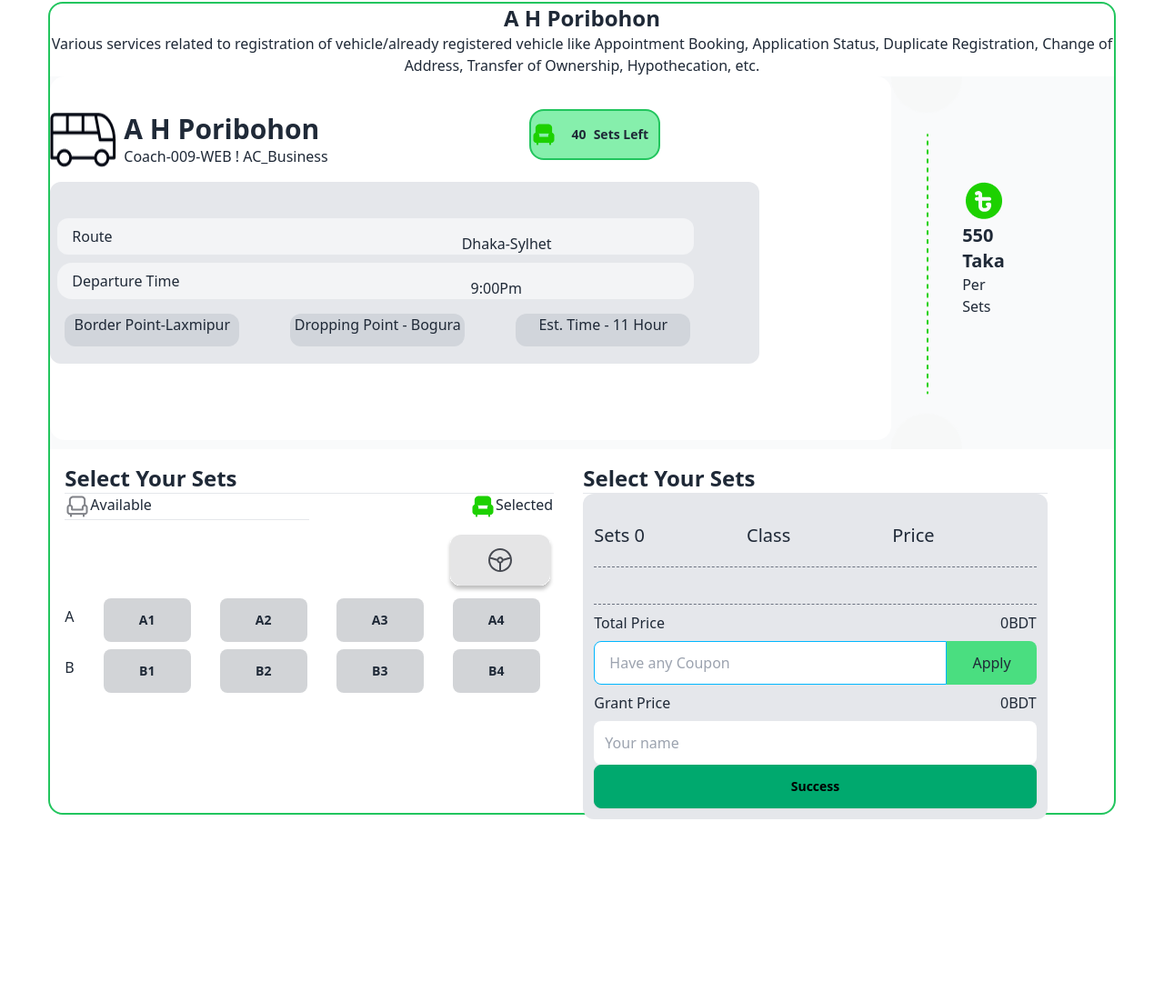
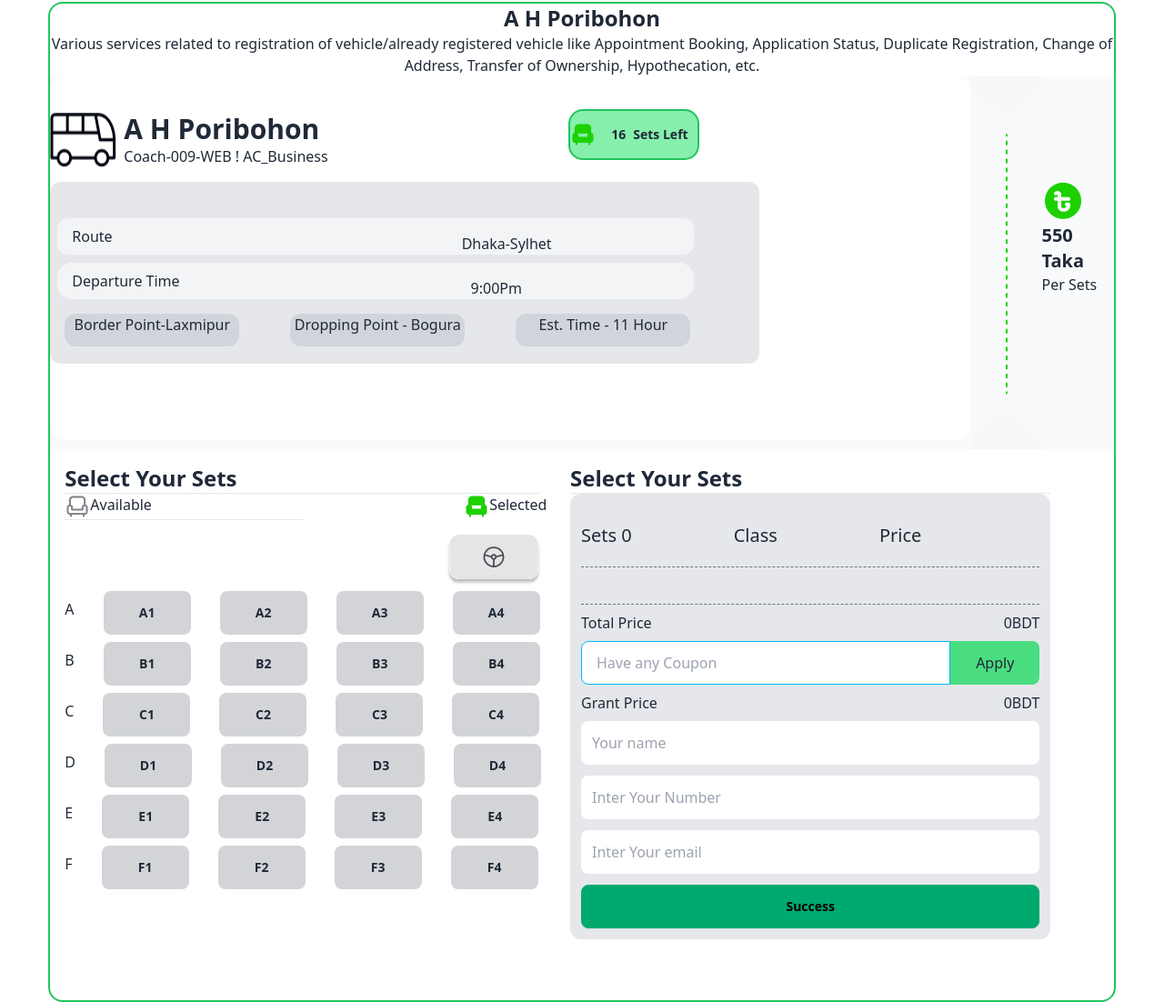
Before and after one commit to AHNAYEEM40/assingment-5-Poribohon-, a plain HTML site: page Ticket.html in a window 1280 px wide. Shown: the part 1391-2493 px from the top of the page at 91% size. Before the commit the page ends 2292 px from the top, so only its background shows below. Drawn offline with nearby package versions, Linux system fonts and the light colour scheme.

Commit message:
card section

```diff
--- a/Ticket.html
+++ b/Ticket.html
@@ -163,7 +163,7 @@
           <img class="mx-auto" src="images/Frame 4.svg" alt="" srcset="" />
         </div>
       </section>
-      <section class="mt-4 border-solid border-2 border-green-500 rounded-2xl">
+      <section class="mt-4 border-solid border-2 border-green-500 h-[1100px] rounded-2xl">
         <h1 class="text-center text-2xl font-semibold">A H Poribohon</h1>
         <p class="text-center">
           Various services related to registration of vehicle/already registered
@@ -219,8 +219,8 @@
           </div>
 
           <img class="h-[410px]" src="images/info-devider.png" alt="" />
-          <div>
-            <div class="pr-28 mt-28">
+          <div >
+            <div class=" mt-28">
               <img src="images/fare.png" alt="" />
               <h1 class="text-xl font-bold"><span id="Price">550</span> Taka</h1>
               <p>Per Sets</p>
@@ -263,6 +263,34 @@
               <button class="seats btn btn-active btn-ghost w-24">B3</button>
               <button class="seats btn btn-active btn-ghost w-24">B4</button>
             </div>
+            <div class="flex space-x-8 space-y-2">
+              <h1 class="mt-4">C</h1>
+              <button class="seats btn btn-active btn-ghost w-24">C1</button>
+              <button class="seats btn btn-active btn-ghost w-24">C2</button>
+              <button class="seats btn btn-active btn-ghost w-24">C3</button>
+              <button class="seats btn btn-active btn-ghost w-24">C4</button>
+            </div>
+            <div class="flex space-x-8 space-y-2">
+              <h1 class="mt-4">D</h1>
+              <button class="seats btn btn-active btn-ghost w-24">D1</button>
+              <button class="seats btn btn-active btn-ghost w-24">D2</button>
+              <button class="seats btn btn-active btn-ghost w-24">D3</button>
+              <button class="seats btn btn-active btn-ghost w-24">D4</button>
+            </div>
+            <div class="flex space-x-8 space-y-2">
+              <h1 class="mt-4">E</h1>
+              <button class="seats btn btn-active btn-ghost w-24">E1</button>
+              <button class="seats btn btn-active btn-ghost w-24">E2</button>
+              <button class="seats btn btn-active btn-ghost w-24">E3</button>
+              <button class="seats btn btn-active btn-ghost w-24">E4</button>
+            </div>
+            <div class="flex space-x-8 space-y-2">
+              <h1 class="mt-4">F</h1>
+              <button class="seats btn btn-active btn-ghost w-24">F1</button>
+              <button class="seats btn btn-active btn-ghost w-24">F2</button>
+              <button class="seats btn btn-active btn-ghost w-24">F3</button>
+              <button class="seats btn btn-active btn-ghost w-24">F4</button>
+            </div>
             <!-- Seat button end  -->
           </div>
           <div>
@@ -291,7 +319,7 @@
                       placeholder="Have any Coupon"
                       class="input input-bordered input-info w-full rounded-lg rounded-r-none"
                     />
-                    <button class="bg-green-400 px-7 rounded-r-lg">
+                    <button onclick=" ApplyCupon()" class="bg-green-400 px-7 rounded-r-lg">
                       Apply
                     </button>
                   </div>
@@ -306,8 +334,33 @@
                       type="text"
                       placeholder="Your name"
                     />
+                    <input
+                    class="w-full py-3 rounded-lg px-3 mt-3"
+                    type="" name="" id=""
+                     placeholder="Inter Your Number">
+                    <input
+                    class="w-full py-3 rounded-lg px-3 mt-3"
+                    type="" name="" id=""
+                     placeholder="Inter Your email">
                   </form>
-                  <button class="btn btn-success w-full">Success</button>
+                  <!-- <button onclick="popUp()" class="btn btn-success w-full mt-3">Success</button> -->
+                  <!-- Open the modal using ID.showModal() method -->
+                  <button class="btn btn-success w-full mt-3" onclick="my_modal_1.showModal()">Success</button>
+                  <dialog id="my_modal_1" class="modal">
+                      <div
+                      class="w-[700px] h-[350px] bg-zinc-100 ml-11 items-center text-center mt-4">
+                      <img class="ml-72 pt-6" src="images/success.png" alt="" />
+                      <div class="mt-6 space-y-4">
+                        <h1>SUCCESS</h1>
+                        <p>
+                          Thank You For Booking Our Bus Seats. <br />We are working hard to
+                          find the best servise and deals for you
+                        </p>
+                        <p>Shortly you will find a confirmation in your email</p>
+                        <button onclick="popUp()" class="btn btn-success rounded-xl">Continue</button>
+                      </div>
+                    </div>
+                  </dialog>
                 </div>
               </div>
             </div>
@@ -315,7 +368,7 @@
         </div>
       </section>
       <!--Congratulation massage  -->
-      <section class="hidden">
+      <section id="PopUP-Success" class="hidden">
         <div
           class="w-[700px] h-[350px] bg-zinc-100 ml-11 items-center text-center mt-4"
         >
--- a/script/script.js
+++ b/script/script.js
@@ -6,13 +6,18 @@
   const ticketList = document.getElementById('ticketList');
 
 //   ticket sets
-  const availableSeat = document.getElementById('availableSeat');
-  const available = parseInt(availableSeat.innerText);
-  seat.addEventListener('click', function (e) {
+  const availableSeats = document.getElementById('availableSeat');
+  const available =availableSeats.innerText;
+  const LastSeats=parseInt(available);
+  const sitCount =LastSeats -1;
+  availableSeats.innerText=sitCount;
+   seat.addEventListener('click', function (e) {
     const btnText = e.target.innerText;
+
     count += 1;
-    availableSeat.innerText = available -1;
+
     seatCount.innerText = count;
+    e.target.style.backgroundColor ="green";
 
     const createList = document.createElement('div');
     createList.innerHTML = `<div class="flex space-x-28 text-xl text-center">
@@ -36,11 +41,17 @@
 
  setInnerText("total-price",sum2)
  setInnerText("Grant-price",sum);
+ setTextElementValueById("availableSeat",40);
 
   });
 }
 function setInnerText(id,value){
     document.getElementById(id).innerText =value;
+}
+
+function setTextElementValueById(elementId, value){
+  const element = document.getElementById(elementId);
+  element.innerText = value -+1;
 }
 
 // cupon section
```
